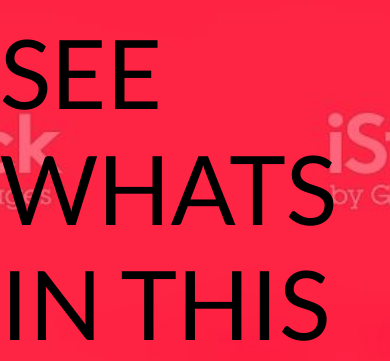
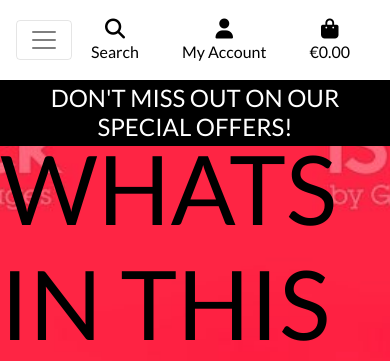
Before and after one commit to lewisbambrick/MP5, a Django app: page / in a window 390 px wide; the page is wider, and only the part inside the window is pictured. Shown: the top 361 px of that part. Run offline with Django 3.2, Linux system fonts and the light colour scheme; some libraries are stand-ins or nearby versions.

Commit message:
added mobile navbar and header and main navbar.

```diff
--- a/static/css/base.css
+++ b/static/css/base.css
@@ -56,6 +56,10 @@ body {
     border: 1px solid black !important;
 }
 
+.bg-black {
+    background: #000 !important;
+}
+
 /* -------------------------------- Media Queries */
 
 /* Slightly larger container on xl screens */
--- a/templates/base.html
+++ b/templates/base.html
@@ -100,7 +100,21 @@
         </ul>
       </div>
     </div>
-
+    <div class="row bg-white">
+      <nav class="navbar navbar-expand-lg navbar-light w-100">
+        <button class="navbar-toggler" type="button" data-toggle="collapse" data-target="#main-nav" aria-controls="main-nav" aria-expanded="false" aria-label="Toggle navigation">
+            <span class="navbar-toggler-icon"></span>
+        </button>
+        {% include 'includes/mobile-nav.html' %}
+        {% include 'includes/main-nav.html' %}
+      </nav>
+    </div>
+  </div>
+  <div id="delivery-banner" class="row text-center">
+      <div class="col bg-black text-white">
+          <h4 class="logo-font my-1">Don't miss out on our Special offers!</h4>
+      </div>
+  </div>
   </header>
 
   {% if messages %}
--- /dev/null
+++ b/templates/includes/main-nav.html
@@ -0,0 +1,50 @@
+<div class="collapse navbar-collapse" id="main-nav">
+    <ul class="navbar-nav w-auto mx-auto">
+        <li class="nav-item dropdown">
+            <a class="logo-font font-weight-bold nav-link text-black mr-5" href="#" id="all-products-link" data-toggle="dropdown" aria-haspopup="true" aria-expanded="false">
+                All Products
+            </a>
+            <div class="dropdown-menu border-0" aria-labelledby="all-products-link">
+                <a href="" class="dropdown-item">By Price</a>
+                <a href="" class="dropdown-item ">By Rating</a>
+                <a href="" class="dropdown-item ">By Category</a>
+                <a href="" class="dropdown-item">All Products</a>
+            </div>
+        </li>
+
+        <li class="nav-item dropdown">
+            <a class="logo-font font-weight-bold nav-link text-black mr-5" href="#" id="clothing-link" data-toggle="dropdown" aria-haspopup="true" aria-expanded="false">
+                Clothing
+            </a>
+            <div class="dropdown-menu border-0" aria-labelledby="clothing-link">
+                <a href="" class="dropdown-item">Jackets</a>
+                <a href="" class="dropdown-item">Jeans</a>
+                <a href="" class="dropdown-item">Shirts</a>
+                <a href="" class="dropdown-item">All Clothing</a>
+            </div>
+        </li>
+
+        <li class="nav-item dropdown">
+            <a class="logo-font font-weight-bold nav-link text-black mr-5" href="#" id="homeware-link" data-toggle="dropdown" aria-haspopup="true" aria-expanded="false">
+                Homeware
+            </a>
+            <div class="dropdown-menu border-0" aria-labelledby="homeware-link">
+                <a href="" class="dropdown-item">Loungewear</a>
+                <a href="" class="dropdown-item">Comfy fit</a>
+                <a href="" class="dropdown-item">All Homeware</a>
+            </div>
+        </li>
+
+        <li class="nav-item dropdown">
+            <a class="logo-font font-weight-bold nav-link text-black" href="#" id="specials-link" data-toggle="dropdown" aria-haspopup="true" aria-expanded="false">
+                Special Offers
+            </a>
+            <div class="dropdown-menu border-0" aria-labelledby="specials-link">
+                <a href="" class="dropdown-item">New In Stock</a>
+                <a href="" class="dropdown-item">Offers</a>
+                <a href="" class="dropdown-item">Clearance sale</a>
+                <a href="" class="dropdown-item">All Specials</a>
+            </div>
+        </li>
+    </ul>
+</div>
--- /dev/null
+++ b/templates/includes/mobile-nav.html
@@ -0,0 +1,56 @@
+<li class="list-inline-item">
+    <a class="text-black nav-link d-block d-lg-none" href="#" id="mobile-search" data-toggle="dropdown" aria-haspopup="true" aria-expanded="false">
+        <div class="text-center">
+            <div><i class="fas fa-search fa-lg"></i></div>
+            <p class="my-0">Search</p>
+        </div>
+    </a>
+    <div class="dropdown-menu border-0 w-100 p-3 rounded-0 my-0" aria-labelledby="mobile-search">
+        <form class="form" method="GET" action="">
+            <div class="input-group w-100">
+                <input class="form-control border border-black rounded-0" type="text" name="q" placeholder="Search our site">
+                <div class="input-group-append">
+                    <button class="form-control form-control btn btn-black border border-black rounded-0" type="submit">
+                        <span class="icon">
+                            <i class="fas fa-search"></i>
+                        </span>
+                    </button>
+                </div>
+            </div>
+        </form>
+    </div>
+</li>
+<li class="list-inline-item dropdown">
+    <a class="text-black nav-link d-block d-lg-none" href="#" id="user-options" data-toggle="dropdown" aria-haspopup="true" aria-expanded="false">
+        <div class="text-center">
+            <div><i class="fas fa-user fa-lg"></i></div>
+            <p class="my-0">My Account</p>
+        </div>
+    </a>
+    <div class="dropdown-menu border-0" aria-labelledby="user-options">
+        {% if request.user.is_authenticated %}
+            {% if request.user.is_superuser %}
+                <a href="{% url 'account_logout' %}" class="dropdown-item">Product Management</a>
+            {% endif %}
+            <a href="{% url 'profile' %}" class="dropdown-item">My Profile</a>
+            <a href="{% url 'account_logout' %}" class="dropdown-item">Logout</a>
+        {% else %}
+            <a href="{% url 'account_signup' %}" class="dropdown-item">Register</a>
+            <a href="{% url 'account_login' %}" class="dropdown-item">Login</a>
+        {% endif %}
+    </div>
+</li>
+<li class="list-inline-item">
+    <a class="{% if grand_total %}text-primary font-weight-bold{% else %}text-black{% endif %} nav-link d-block d-lg-none" href="">
+        <div class="text-center">
+            <div><i class="fas fa-shopping-bag fa-lg"></i></div>
+            <p class="my-0">
+                {% if grand_total %}
+                    €{{ grand_total|floatformat:2 }}
+                {% else %}
+                    €0.00
+                {% endif %}
+            </p>
+        </div>
+    </a>
+</li>
```
